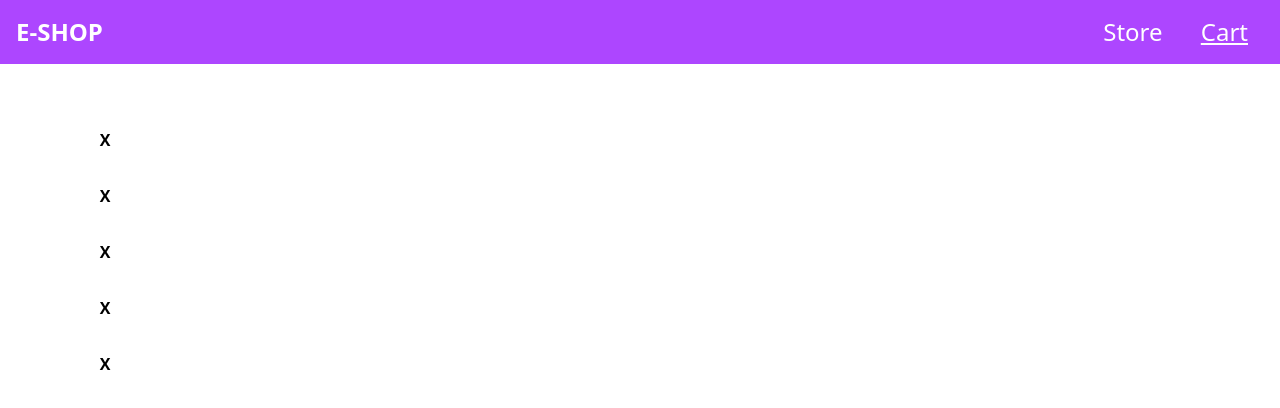
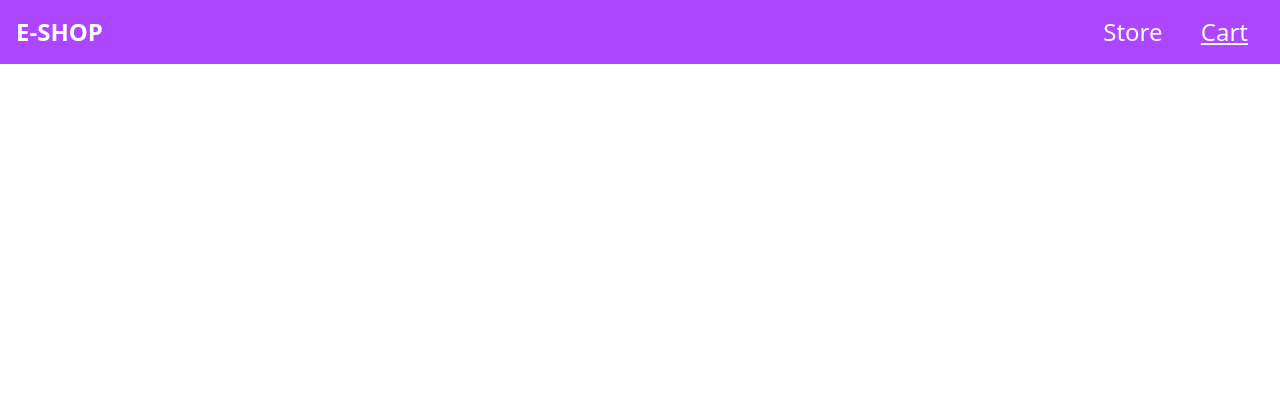
Before and after one commit to Katerina8888/vue-eshop-katerina, a Vue app: page /cart in a window 1280 px wide. Shown: the top 408 px of the page. Built offline with nearby package versions, Linux system fonts and the light colour scheme; the HTML template or start-up script is replaced by a standard one.

Commit message:
feat: implement dynamic cart item rendering and quantity calculation

```diff
--- a/src/components/cart/CartItem.vue
+++ b/src/components/cart/CartItem.vue
@@ -1,12 +1,25 @@
 <template>
-  <li class="list-none py-3 grid grid-cols-4 gap-1">
+  <li v-if="quantity !== 0" class="list-none py-3 grid grid-cols-4 gap-1 text-black">
     <ButtonSymbolsValue>x</ButtonSymbolsValue>
-    <div>Produkt</div>
-    <div>2x</div>
-    <div>100 €</div>
+    <div>{{ product.name }}</div>
+    <div>{{ quantity }}</div>
+    <div>{{ price }}</div>
   </li>
 </template>
 
 <script setup lang="ts">
+import { defineProps, computed } from 'vue'
+import { useCartStore } from '@/stores/cart'
 import ButtonSymbolsValue from '../store/ButtonSymbolsValue.vue'
+import type { Product } from '@/types'
+
+// TODO ZAPAMATOVAT SI, KDY MÁ BÝT CONST PROPS A KDY NE
+const props = defineProps<{
+  product: Product
+}>()
+
+const cartStore = useCartStore()
+
+const quantity = computed(() => cartStore.getQuantity(props.product.id))
+const price = computed(() => props.product.price * quantity.value)
 </script>
--- a/src/components/cart/CartItemsWrapper.vue
+++ b/src/components/cart/CartItemsWrapper.vue
@@ -1,13 +1,18 @@
 <template>
-  <ul class="w-2/3">
-    <CartItem></CartItem>
-    <CartItem></CartItem>
-    <CartItem></CartItem>
-    <CartItem></CartItem>
-    <CartItem></CartItem>
-  </ul>
+  <div>
+    <ul v-if="products.length" class="w-2/3">
+      <CartItem v-for="(product, index) in products" :key="index" :product="product"></CartItem>
+    </ul>
+    <p v-else>No items in the cart.</p>
+  </div>
 </template>
 
 <script setup lang="ts">
+import { defineProps } from 'vue'
 import CartItem from './CartItem.vue'
+import type { Product } from '@/types'
+
+defineProps<{
+  products: Product[]
+}>()
 </script>
--- a/src/views/CartView.vue
+++ b/src/views/CartView.vue
@@ -1,12 +1,17 @@
 <template>
   <main class="flex">
-    <CartItemsWrapper></CartItemsWrapper>
-
+    <CartItemsWrapper :products="products"></CartItemsWrapper>
     <TotalPrice></TotalPrice>
   </main>
 </template>
 
 <script setup lang="ts">
+import { computed } from 'vue'
+import { useCartStore } from '@/stores/cart'
 import CartItemsWrapper from '@/components/cart/CartItemsWrapper.vue'
 import TotalPrice from '@/components/cart/TotalPrice.vue'
+
+const cartStore = useCartStore()
+
+const products = computed(() => cartStore.products)
 </script>
```
